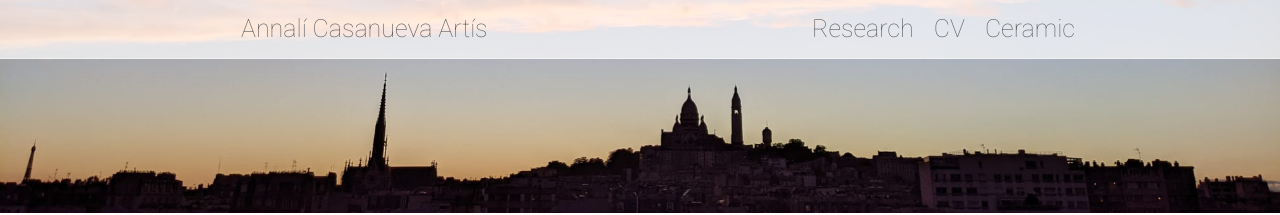
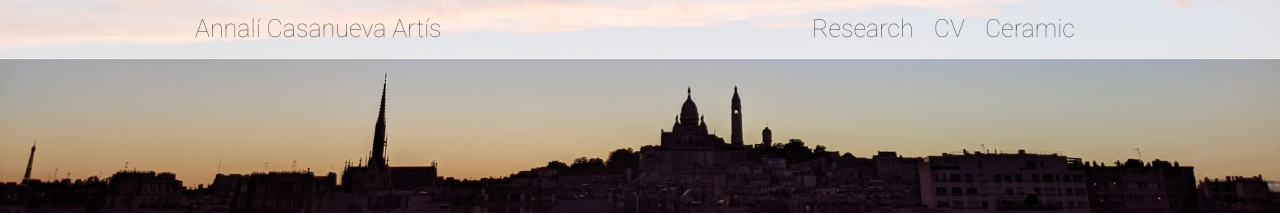
Before and after one commit to Annali-Casanueva/annali-casanueva.github.io, a Jekyll site: the page built from pages/en/index.md, in a window 1280 px wide. Shown: the top 215 px of the page. Built offline with Jekyll 4.4.1, drawn with Linux system fonts in a browser that asks for light colours.

Commit message:
Removed placeholder logo

```diff
--- a/_includes/header.html
+++ b/_includes/header.html
@@ -5,7 +5,10 @@
     <nav class="navbar navbar-expand-md navbar-light">
       <div class="container-fluid">
 
-        <a class="navbar-brand" href="/{{ page.language }}/"><div class="banner-icon d-none d-sm-block"></div>Annalí Casanueva Artís</a>
+        <a class="navbar-brand" href="/{{ page.language }}/">
+          {% if false %}<div class="banner-icon d-none d-sm-block"></div>{% endif %}
+          Annalí Casanueva Artís
+        </a>
 
         <button class="navbar-toggler" type="button" data-bs-toggle="collapse" data-bs-target="#navbarSupportedContent" aria-controls="navbarSupportedContent" aria-expanded="false" aria-label="Toggle navigation">
           <span class="navbar-toggler-icon"></span>
```
Also changed, not shown: images/logo-A.png (deleted), images/logo.png.
